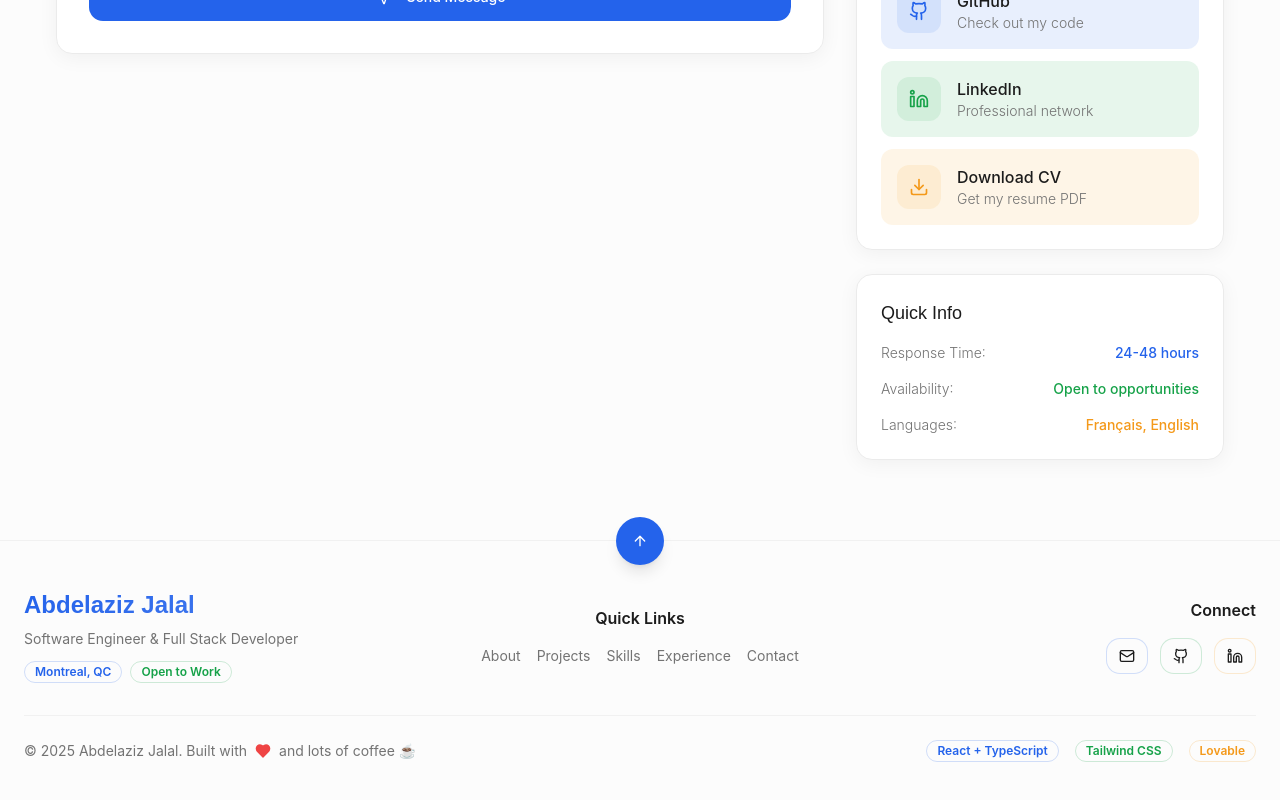
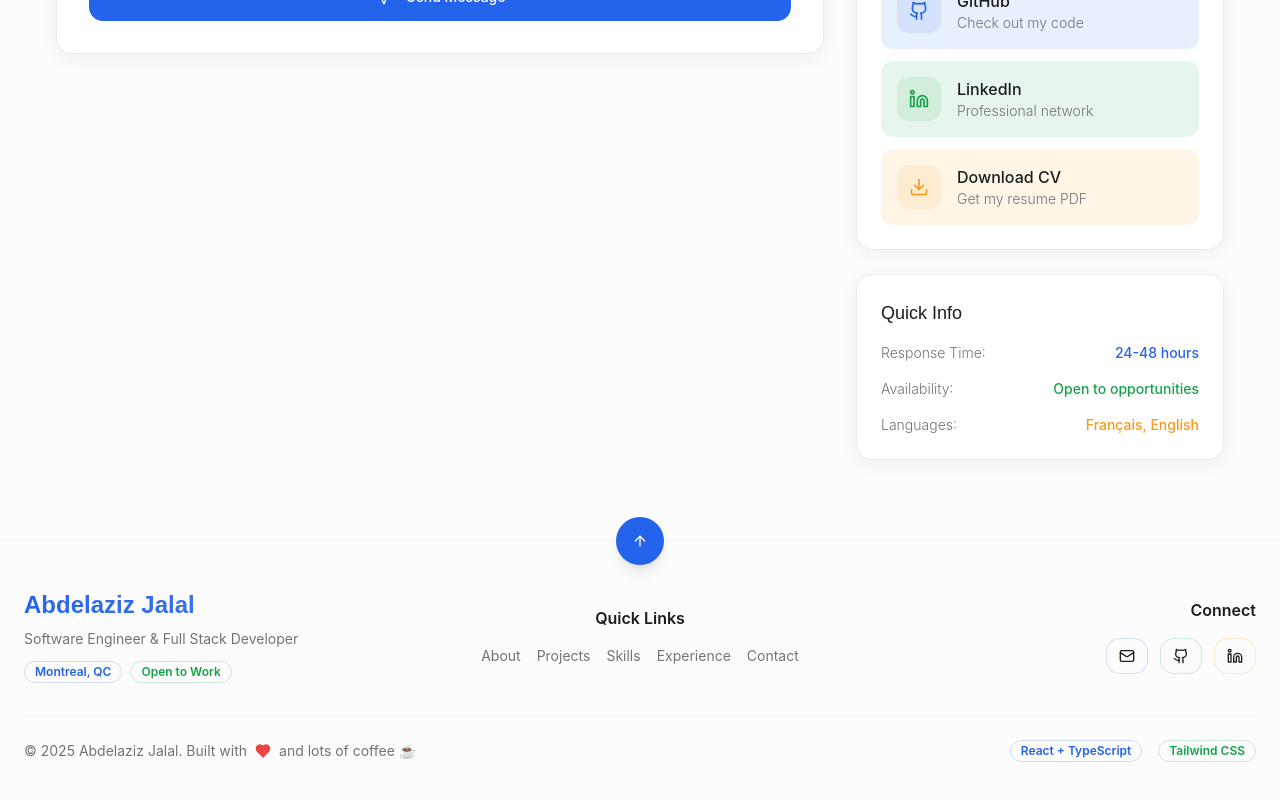
Before and after one commit to Abdeljll/dynamic-desk-show, a React (Vite) app: page / in a window 1280 px wide. Shown: the part 7003-7803 px from the top of the page. Built offline with nearby package versions, Linux system fonts and the light colour scheme.

Commit message:
Code edited in Lovable Code Editor
Edited UI in Lovable

```diff
--- a/src/components/Footer.tsx
+++ b/src/components/Footer.tsx
@@ -111,9 +111,6 @@ export const Footer = () => {
               <Badge variant="outline" className="border-secondary/20 text-secondary text-xs">
                 Tailwind CSS
               </Badge>
-              <Badge variant="outline" className="border-accent/20 text-accent text-xs">
-                Lovable
-              </Badge>
             </div>
           </div>
         </div>
```
